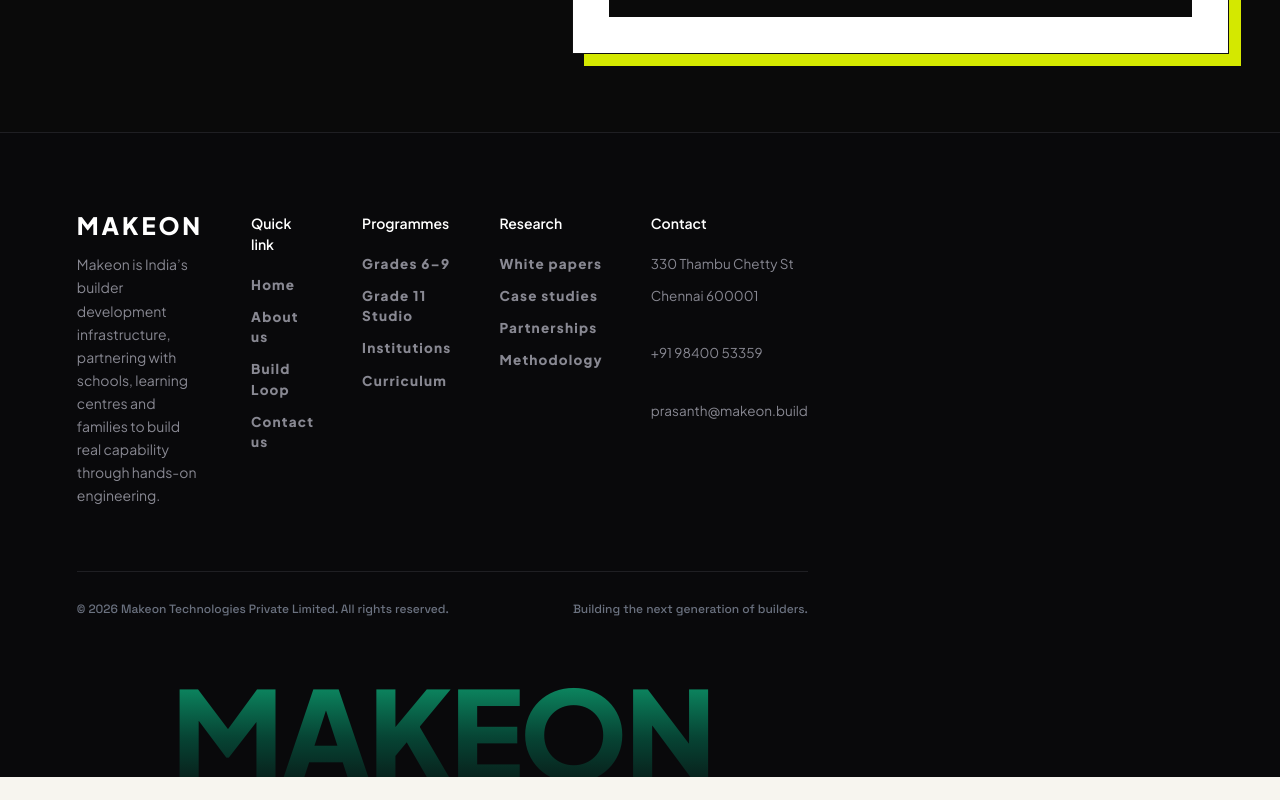
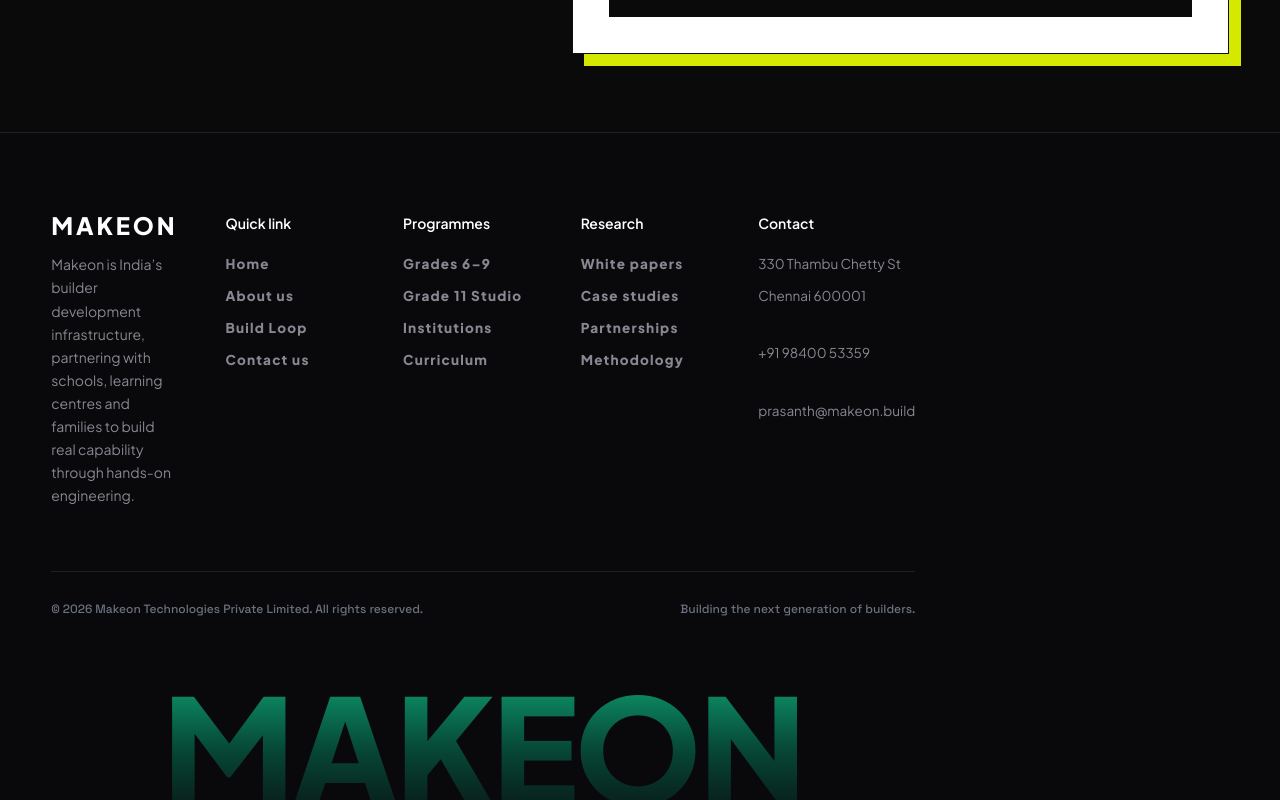
Before and after one commit to makeonbuild/makeon-learning-ecosystem, a Next.js app: page /v2 in a window 1280 px wide. Shown: the part 7019-7819 px from the top of the page. Before the commit the page ends 7796 px from the top, so only its background shows below. Built offline with nearby package versions, Linux system fonts and the light colour scheme.

Commit message:
Fix footer full-width alignment: flex space-between with columns pushed to the far right edge

```diff
--- a/app/v2/page.tsx
+++ b/app/v2/page.tsx
@@ -736,6 +736,8 @@
               </p>
             </div>
 
+            {/* Columns Group (pushed to far right) */}
+            <div className="sw-footer-columns-group">
               {/* Quick Link Col */}
               <div className="sw-footer-nav-col">
                 <h4>Quick link</h4>
@@ -778,6 +780,7 @@
                   <a href="tel:+919840053359">+91 98400 53359</a>
                   <a href="mailto:prasanth@makeon.build">prasanth@makeon.build</a>
                 </address>
+              </div>
             </div>
           </div>
 
--- a/app/v2/v2.css
+++ b/app/v2/v2.css
@@ -1244,7 +1244,7 @@
 .sw-footer-seamless {
   background: #09090b;
   color: #ffffff;
-  padding: 80px 6vw 0vw;
+  padding: 80px 4vw 0vw;
   border-top: 1px solid #1f1f23;
   width: 100%;
   position: relative;
@@ -1252,16 +1252,21 @@
 }
 
 .sw-footer-inner-container {
-  max-width: 1320px;
+  width: 100%;
   margin: 0 auto;
-  width: 100%;
 }
 
 .sw-footer-top-row {
-  display: grid;
-  grid-template-columns: 1.5fr 1fr 1fr 1fr 1.2fr;
+  display: flex;
+  justify-content: space-between;
+  align-items: flex-start;
   gap: 48px;
+  width: 100%;
   margin-bottom: 64px;
+}
+
+.sw-footer-left-brand {
+  max-width: 380px;
 }
 
 .sw-footer-left-brand h2 {
@@ -1278,8 +1283,17 @@
   color: #888892;
   font-size: 14px;
   line-height: 1.65;
-  max-width: 340px;
   margin: 0;
+}
+
+.sw-footer-columns-group {
+  display: flex;
+  justify-content: flex-end;
+  gap: clamp(24px, 4.5vw, 64px);
+}
+
+.sw-footer-nav-col {
+  min-width: 120px;
 }
 
 .sw-footer-nav-col h4 {
@@ -1326,6 +1340,7 @@
   align-items: center;
   border-top: 1px solid #1f1f23;
   padding: 28px 0 20px;
+  width: 100%;
   font-size: 12px;
   color: #6b7280;
   font-family: var(--sw-font-mono);
```
Lines whose indentation alone changed are shown as unchanged.
